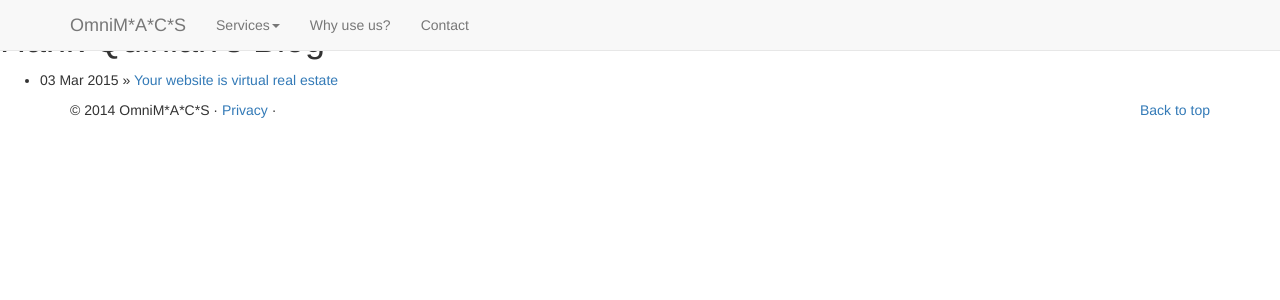
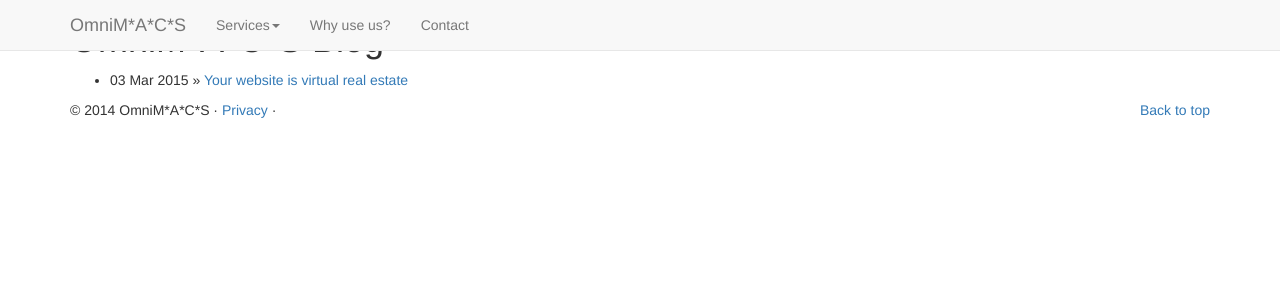
Before and after one commit to BluCrane/OmniMACS, a Jekyll site: the page built from blog/index.html, in a window 1280 px wide. Shown: the top 300 px of the page. Built offline with Jekyll 4.4.1, drawn with Linux system fonts in a browser that asks for light colours; nearby versions of some CDN libraries; library files that are not in the unit come from our copies.

Commit message:
Update index.html

```diff
--- a/blog/index.html
+++ b/blog/index.html
@@ -1,7 +1,8 @@
 ---
 layout: default
-title: Hank Quinlan's Blog
+title: OmniM*A*C*S Blog
 ---
+<div class="container">
 	<h1>{{ page.title }}</h1>
 	<ul class="posts">
 
@@ -9,3 +10,4 @@ title: Hank Quinlan's Blog
 	    <li><span>{{ post.date | date_to_string }}</span> » <a href="{{ post.url }}" title="{{ post.title }}">{{ post.title }}</a></li>
 	  {% endfor %}
 	</ul>
+</div>
```
